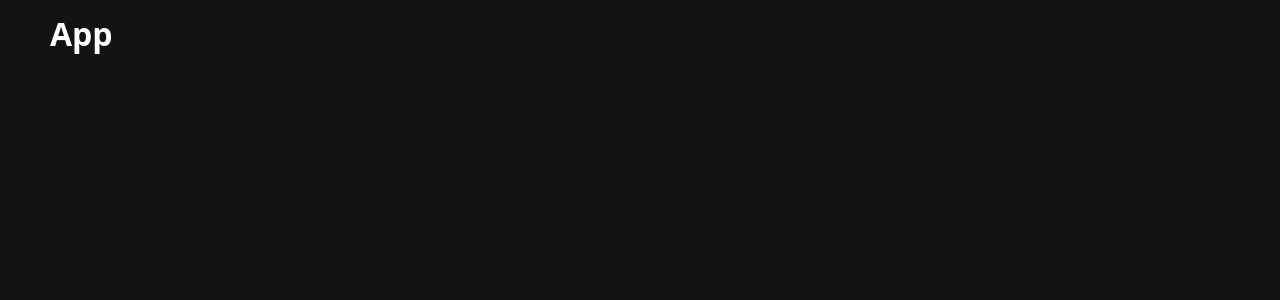
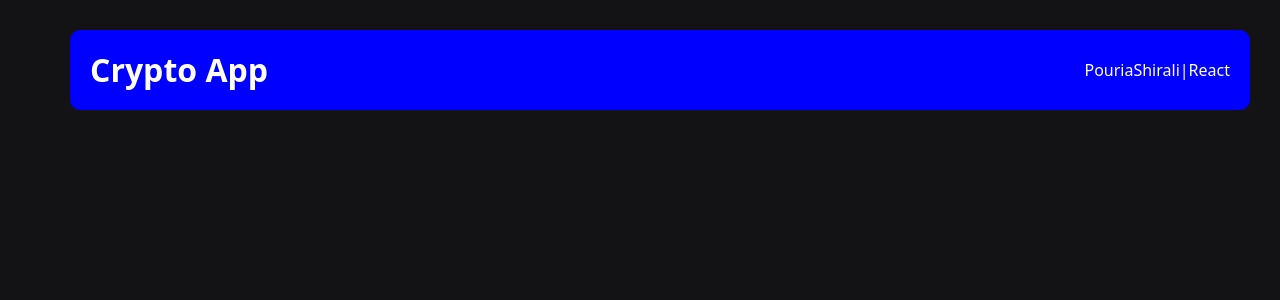
Before and after one commit to pouriashiralipour/crypto-app-react, a React (Vite) app: page / in a window 1280 px wide. Shown: the top 300 px of the page. Built offline with nearby package versions, Linux system fonts and the light colour scheme.

Commit message:
add home page and header

```diff
--- a/src/App.jsx
+++ b/src/App.jsx
@@ -1,9 +1,7 @@
+import HomePage from "./components/templates/HomePage";
+
 function App() {
-  return (
-    <>
-      <h1>App</h1>
-    </>
-  );
+  return <HomePage />;
 }
 
 export default App;
--- /dev/null
+++ b/src/components/modules/Header.jsx
@@ -0,0 +1,14 @@
+import styles from "./Header.module.css";
+
+const Header = () => {
+  return (
+    <div className={styles.container}>
+      <h1>Crypto App</h1>
+      <p>
+        <a href="#">PouriaShirali</a>|React
+      </p>
+    </div>
+  );
+};
+
+export default Header;
--- /dev/null
+++ b/src/components/modules/Header.module.css
@@ -0,0 +1,11 @@
+.container {
+  width: 100%;
+  height: 80px;
+  display: flex;
+  border-radius: 10px;
+  justify-content: space-between;
+  align-items: center;
+  padding: 20px;
+  margin: 20px;
+  background-color: blue;
+}
--- /dev/null
+++ b/src/components/templates/HomePage.jsx
@@ -0,0 +1,12 @@
+import React from "react";
+import Header from "../modules/Header";
+
+const HomePage = () => {
+  return (
+    <div>
+      <Header />
+    </div>
+  );
+};
+
+export default HomePage;
```
Also changed, not shown: src/components/modules/TableCoin.jsx (added).
